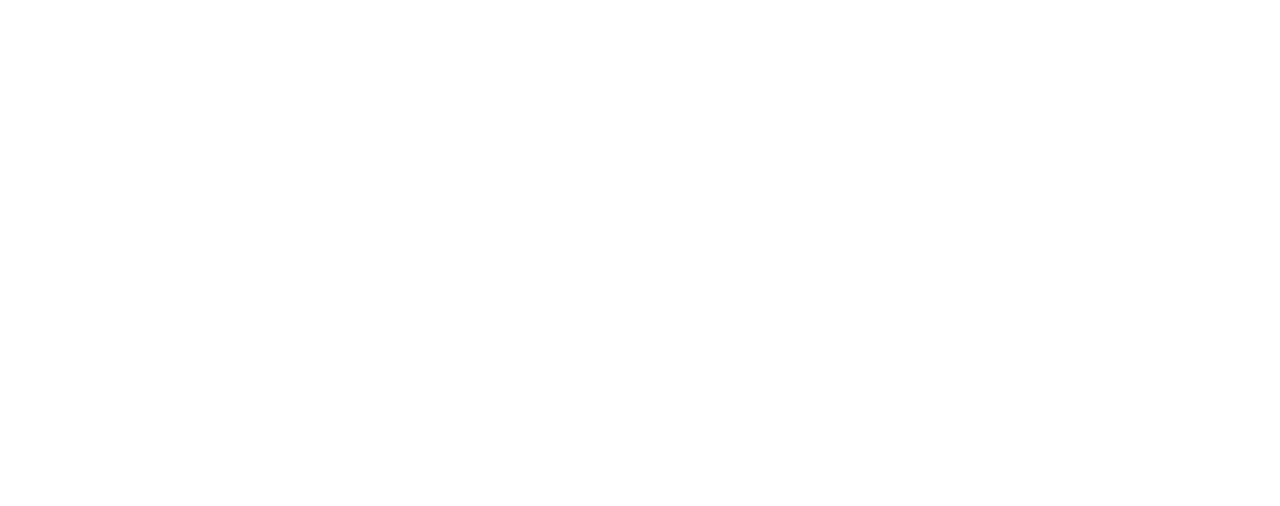
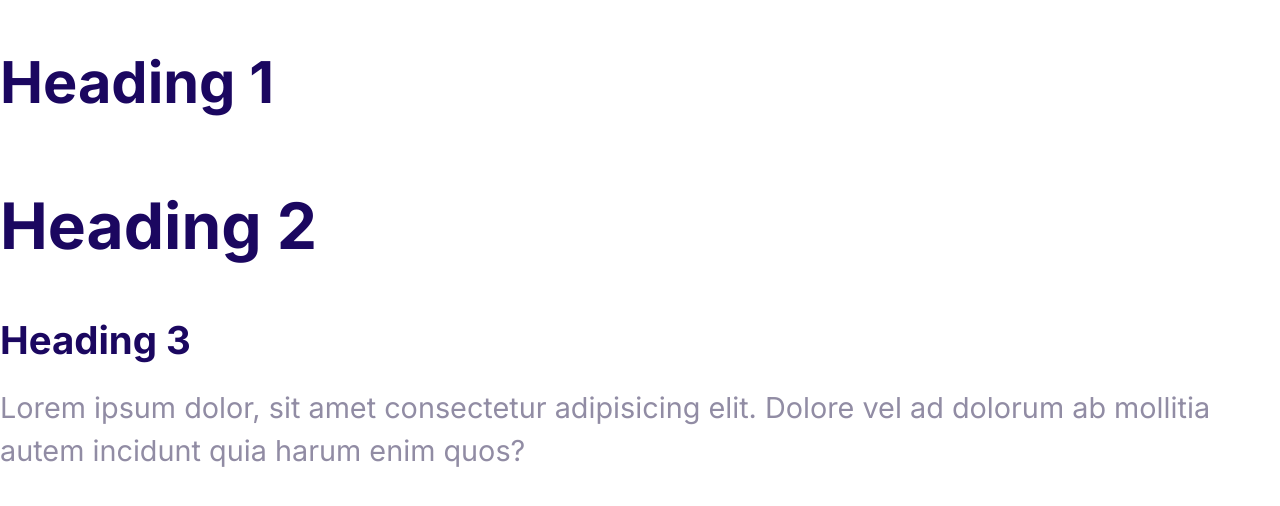
Before and after one commit to Bonnoroo/Moshify, a plain HTML site: page index.html in a window 1280 px wide. Drawn offline with Linux system fonts and the light colour scheme.

Commit message:
Define the styles for the fonts.

```diff
--- a/css/styles.css
+++ b/css/styles.css
@@ -5,3 +5,49 @@
     --color-headings: #1b0760;
     --color-body: #918ca4;
 }
+
+body {
+    font-family: Inter, Arial, Helvetica, sans-serif;
+    font-size: 2.4rem;
+    line-height: 1.5;
+    color: var(--color-body);
+}
+
+h1, h2, h3 {
+    color: var(--color-headings);
+    margin-bottom: 1rem;
+}
+
+h1 {
+    font-size: 7rem;
+}
+
+h2 {
+    font-size: 4rem;
+}
+
+h3 {
+    font-size: 3rem;
+}
+
+p {
+    margin-top: 0;
+}
+
+@media screen and (min-width: 1024px) {
+    body {
+        font-size: 1.8rem;
+    }
+
+    h1 {
+        font-size: 8rem;
+    }
+
+    h2 {
+        font-size: 4rem;
+    }
+
+    h3 {
+        font-size: 2.4rem;
+    }
+}
--- a/index.html
+++ b/index.html
@@ -5,8 +5,22 @@
     <meta http-equiv="X-UA-Compatible" content="IE=edge" />
     <meta name="viewport" content="width=device-width, initial-scale=1.0" />
     <title>Document</title>
+    <link rel="preconnect" href="https://fonts.googleapis.com" />
+    <link rel="preconnect" href="https://fonts.gstatic.com" crossorigin />
+    <link
+      href="https://fonts.googleapis.com/css2?family=Inter:wght@400;700&display=swap"
+      rel="stylesheet"
+    />
     <link rel="stylesheet" href="css/styles.css" />
     <link rel="stylesheet" href="css/normalize.css" />
   </head>
-  <body></body>
+  <body>
+    <h1>Heading 1</h1>
+    <h2>Heading 2</h2>
+    <h3>Heading 3</h3>
+    <p>
+      Lorem ipsum dolor, sit amet consectetur adipisicing elit. Dolore vel ad
+      dolorum ab mollitia autem incidunt quia harum enim quos?
+    </p>
+  </body>
 </html>
```
